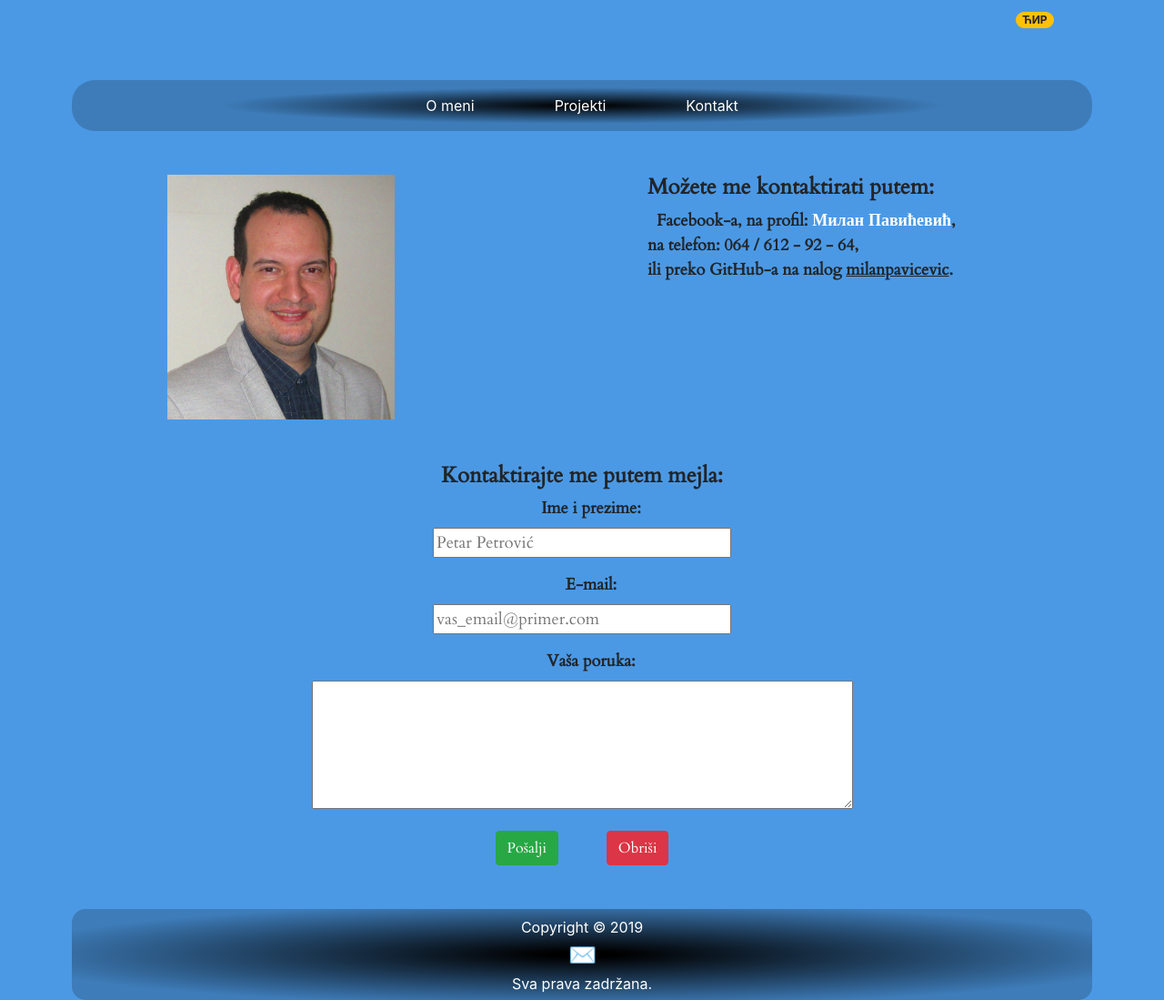
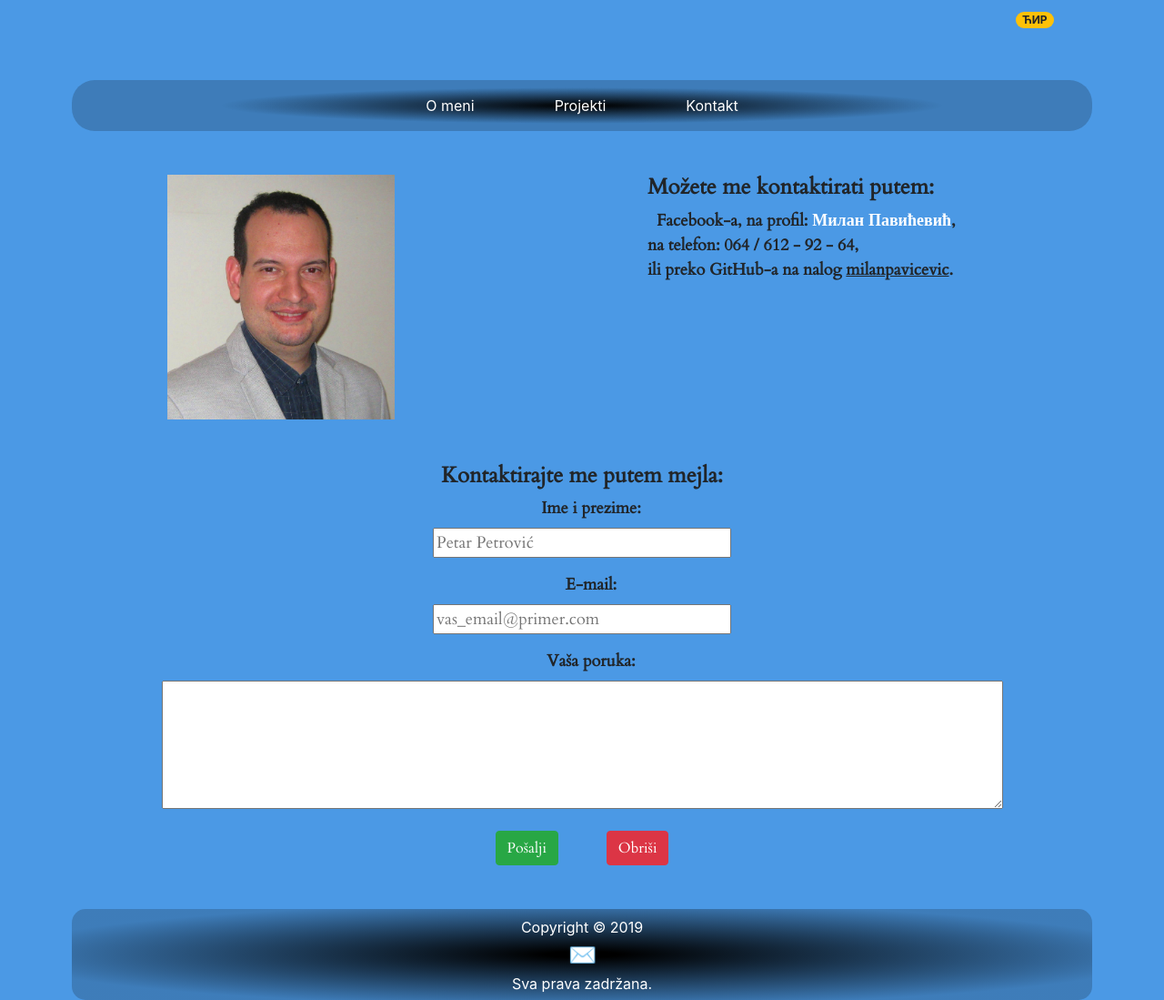
Before and after one commit to milanpavicevic/milan_pavicevic_cv, a plain HTML site: page kontakt.html in a window 1280 px wide. Shown: the whole page at 91% size. Drawn offline with nearby package versions, Linux system fonts and the light colour scheme; a script that the page names is missing.

Commit message:
Update kontakt.html

```diff
--- a/kontakt.html
+++ b/kontakt.html
@@ -79,7 +79,7 @@
                     <div class="form-group">
                         <label for="poruka">Vaša poruka:</label>
                         <br>
-                        <textarea name="poruka" id="poruka" cols="50" rows="5"></textarea>
+                        <textarea name="poruka" id="poruka" cols="50" rows="5" class="col-sm-10"></textarea>
                     </div>
                     <button type="submit" class="btn btn-success mr-5">Pošalji</button>
                     <button type="reset" class="btn btn-danger">Obriši</button>
```
